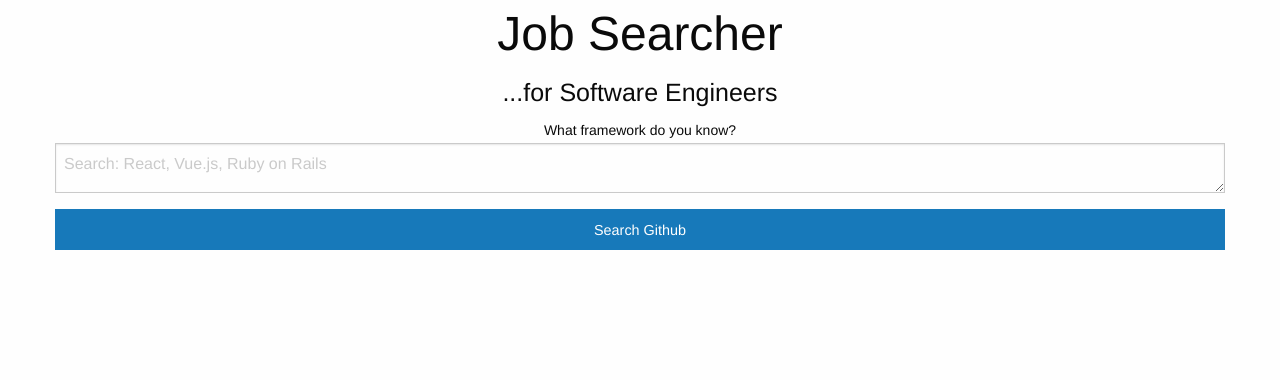
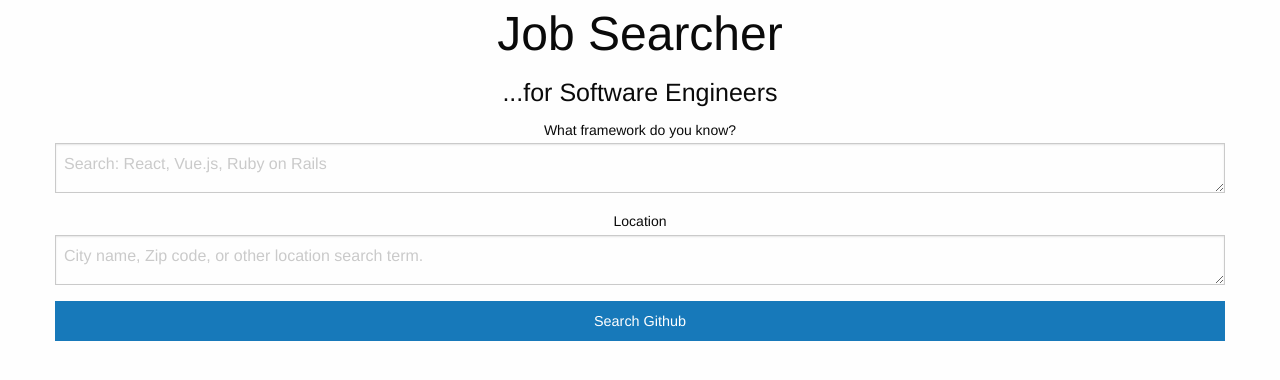
Before and after one commit to justinrobertohara/job-searcher, a React app: page / in a window 1280 px wide. Shown: the top 380 px of the page. Built offline with nearby package versions, Linux system fonts and the light colour scheme; the HTML template or start-up script is replaced by a standard one.

Commit message:
creating a cleaner front end with multiple form columns

```diff
--- a/client/src/components/App.jsx
+++ b/client/src/components/App.jsx
@@ -7,6 +7,7 @@ export default class App extends React.Component {
     super(props);
     this.state = {
       searchTerm: undefined,
+      location: undefined,
       results: [],
       searchedBoolean: false,
     };
@@ -17,8 +18,16 @@ export default class App extends React.Component {
   handleSubmit(e) {
     e.preventDefault();
     let searchTerm = this.state.searchTerm;
+    let location = this.state.location;
+
+    let searchSpecifications = {
+      searchTerm: searchTerm,
+      location: location,
+    };
+
+    console.log(searchSpecifications);
     axios
-      .get(`/github/api` + searchTerm)
+      .post('/github/api', { data: searchSpecifications })
       .then((response) => {
         this.setState({
           results: response.data,
@@ -31,7 +40,9 @@ export default class App extends React.Component {
   }
 
   handleChange(event) {
-    this.setState({ searchTerm: event.target.value });
+    let key = event.target.name;
+
+    this.setState({ [key]: event.target.value });
   }
 
   render() {
@@ -39,14 +50,31 @@ export default class App extends React.Component {
       <div className="grid-container">
         <h1 className="text-center">Job Searcher</h1>
         <h4 className="text-center">...for Software Engineers</h4>
+
+        {/* //make two rows
+        <div className="row">
+          <div className="columns large-6">column 1</div>
+          <div className="columns large-6">column 2</div>
+        </div> */}
         <label className="text-center">
           What framework do you know?
           <textarea
             type="text"
             onChange={this.handleChange}
+            name="searchTerm"
             placeholder="Search: React, Vue.js, Ruby on Rails"
           ></textarea>
         </label>
+        <label className="text-center">
+          Location
+          <textarea
+            type="text"
+            name="location"
+            onChange={this.handleChange}
+            placeholder="City name, Zip code, or other location search term."
+          ></textarea>
+        </label>
+
         <a
           className="button expanded"
           href="#"
--- a/client/src/components/Result.jsx
+++ b/client/src/components/Result.jsx
@@ -17,8 +17,8 @@ export default function Result(props) {
         />
         <div className="card-section">
           <h4>{props.listing.location}</h4>
-          <p>{ReactHtmlParser(props.listing.how_to_apply)}</p>
-          <p>{ReactHtmlParser(props.listing.description)}</p>
+          <span>{ReactHtmlParser(props.listing.how_to_apply)}</span>
+          <span>{ReactHtmlParser(props.listing.description)}</span>
         </div>
       </div>
     </div>
```
Also changed, not shown: public/dist/bundle.js, 1 other file (tests, documents, lock files or other folders).
